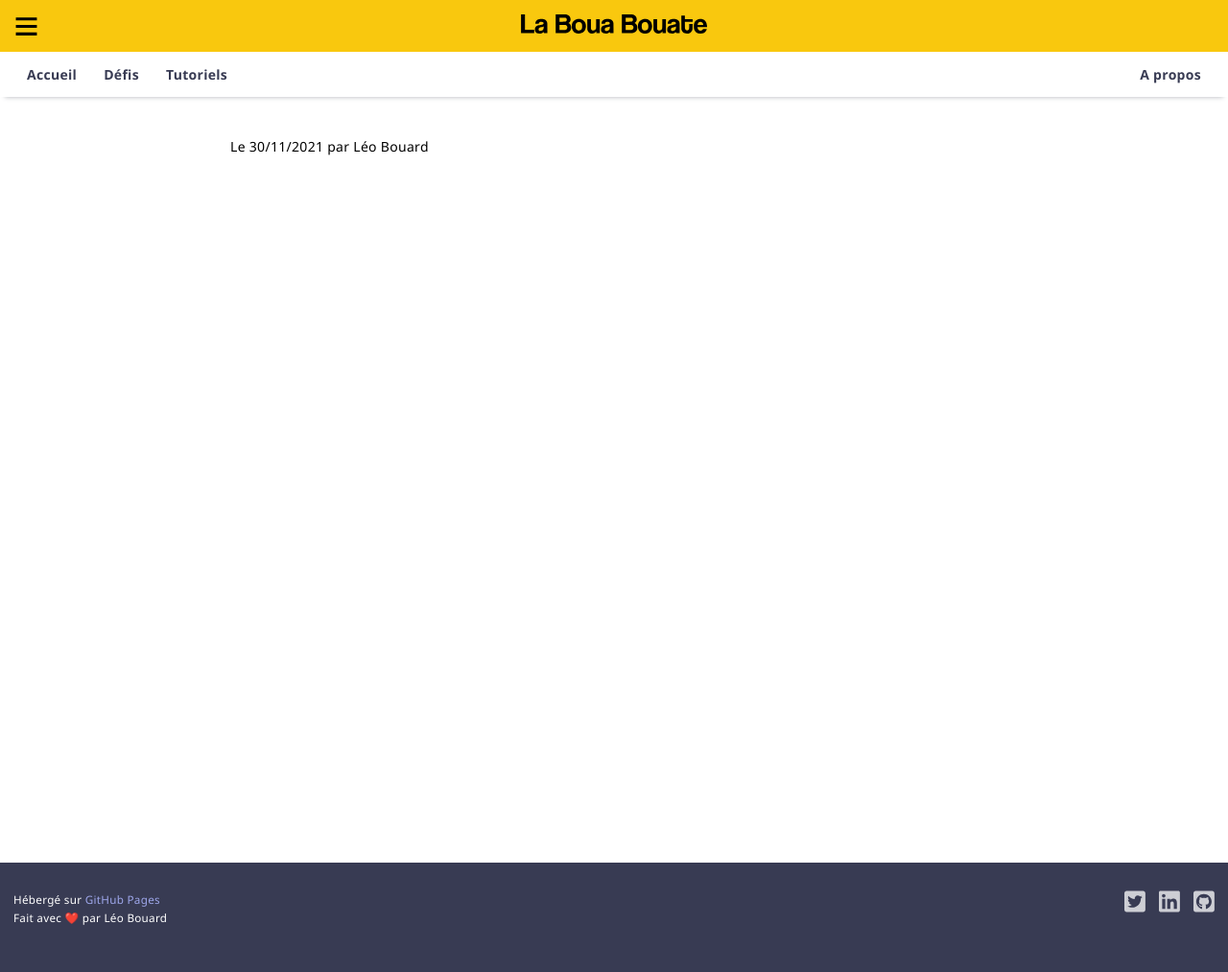
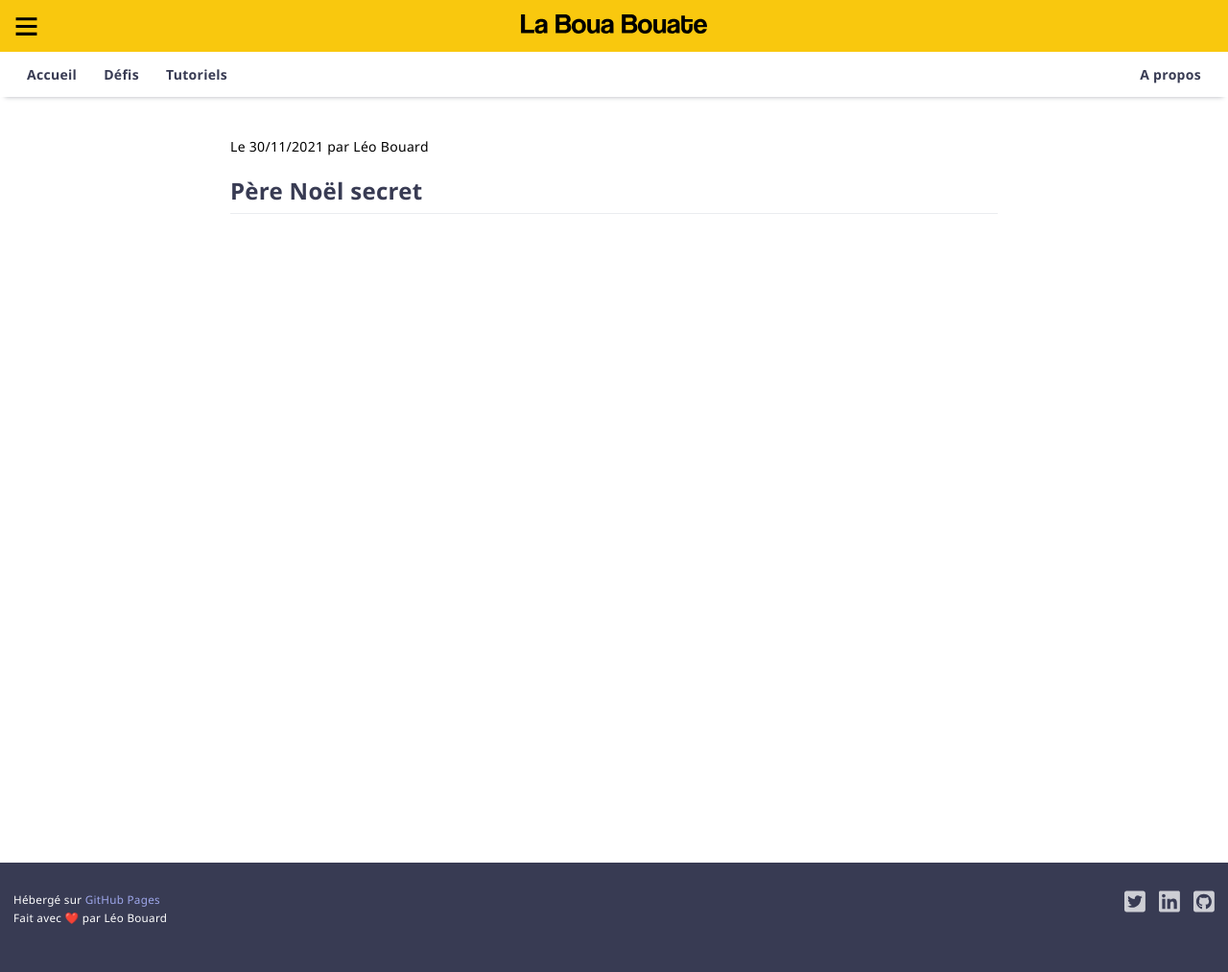
Before and after one commit to leobouard/leobouard.github.io, a Jekyll site: the page built from _posts/2021-11-30-pere-noel-secret.md, in a window 1280 px wide. Shown: the whole page at 96% size. Built offline with Jekyll 4.4.1, drawn with Linux system fonts in a browser that asks for light colours.

Commit message:
Update posts

```diff
--- a/_posts/2021-11-30-pere-noel-secret.md
+++ b/_posts/2021-11-30-pere-noel-secret.md
@@ -4,5 +4,7 @@ title: "Père Noël secret"
 description: "Qui offre et qui reçoit chaque cadeau"
 tags: challenges
 thumbnailColor: "#DD2D4A"
-icon: 🎁
+icon: 🎅
 ---
+
+# Père Noël secret
```
Also changed, not shown: _posts/2022-02-01-reporting-email.md (+2 -0 lines), _posts/2022-04-10-le-nom-le-plus-long.md (+2 -0 lines).
